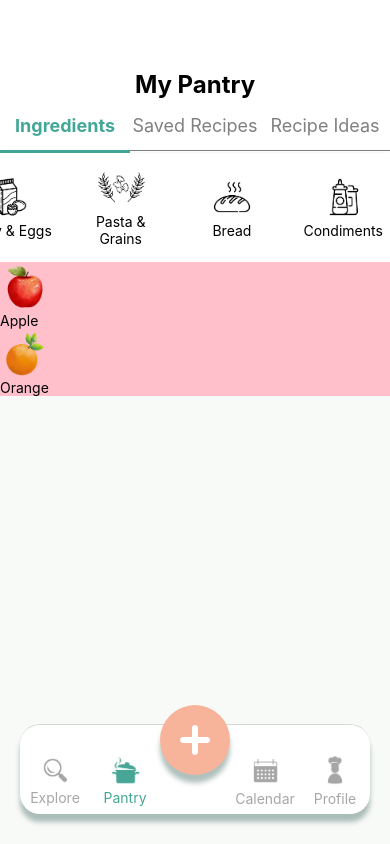
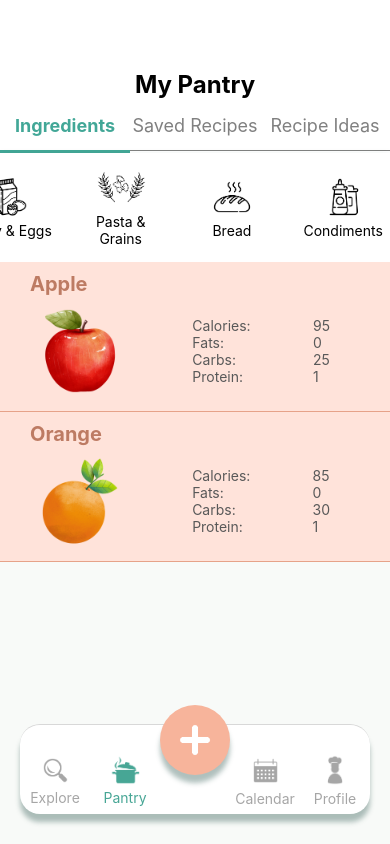
Before and after one commit to chefit-ucf/Chef_It, a React Native app in the folder chefit_frontend/: screen /Pantry in a window 390 px wide. Built offline with nearby package versions, Linux system fonts and the light colour scheme.

Commit message:
ingredients done

```diff
--- a/chefit_frontend/API/data.js
+++ b/chefit_frontend/API/data.js
@@ -22,9 +22,9 @@ export const testuserInfo = {
                 "src" : require('../assets/ingredients/orange.png'),
                 "title": "Orange",
                 "nutrition": {
-                    "calories": 95,
+                    "calories": 85,
                     "fats": 0,
-                    "carbs": 25,
+                    "carbs": 30,
                     "protein": 1
                 }
             }
@@ -156,7 +156,7 @@ export const testuserInfo = {
                     "calories": 120,
                     "fats": 0.5,
                     "carbs": 30,
-                    "protein": 0.15
+                    "protein": 0.5
                 }
             }
         ],
--- a/chefit_frontend/subScreens/ingredients.js
+++ b/chefit_frontend/subScreens/ingredients.js
@@ -45,10 +45,14 @@ const RenderIngredients = ( {index} ) => {
         <View>
             <ScrollView>
                 {listOfIngredients.map((item, i) => (
-                    <View style={{backgroundColor: "pink"}}>
-                        <Image source={item.src} resizeMode='contain'
-                        style={{width: 50, height: 50}} />
-                        <Text>{item.title}</Text>
+                    <View style={styles.ingredientsContainer}>
+                        <Text style={styles.ingredientTitle}>{item.title}</Text>
+                        <View style={styles.nutritionContainer}>
+                            <Image source={item.src} resizeMode='cover'
+                            style={{width: 100, height: 100}} />
+                            <Text style={styles.ingredientInfo}>Calories:{"\n"}Fats:{"\n"}Carbs:{"\n"}Protein:</Text>
+                            <Text style={styles.ingredientInfo}>{item.nutrition.calories}{"\n"}{item.nutrition.fats}{"\n"}{item.nutrition.carbs}{"\n"}{item.nutrition.protein}</Text>
+                        </View>
                     </View>
                 ))}
             </ScrollView>
@@ -121,4 +125,31 @@ const styles = StyleSheet.create({
         borderBottomColor: "#F7B49B",
         borderBottomWidth: 3,
     },
+    ingredientsContainer: {
+        backgroundColor: "#FFE3DA",
+        padding: 10,
+        borderBottomWidth: 0.5,
+        borderBottomColor: "#E6A289",
+    },
+    nutritionContainer: {
+        flexDirection: 'row',
+        flex: 1,
+        paddingHorizontal: 20,
+        paddingRight: 50,
+        width: "100%",
+        alignItems: 'center',
+        justifyContent: 'space-between',
+        gap: 50
+    },
+    ingredientTitle: {
+        fontSize: 20,
+        color: "#BD7B63",
+        fontWeight: "bold",
+        paddingHorizontal: 20,
+        marginBottom: 5
+    },
+    ingredientInfo: {
+        fontSize: 14,
+        color: "#595959",
+    }
 });
```
